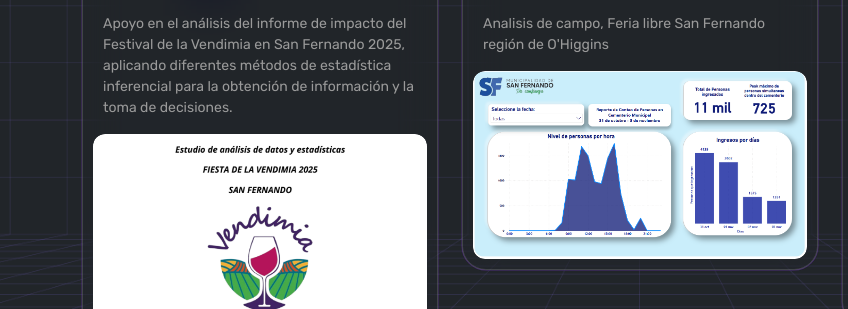
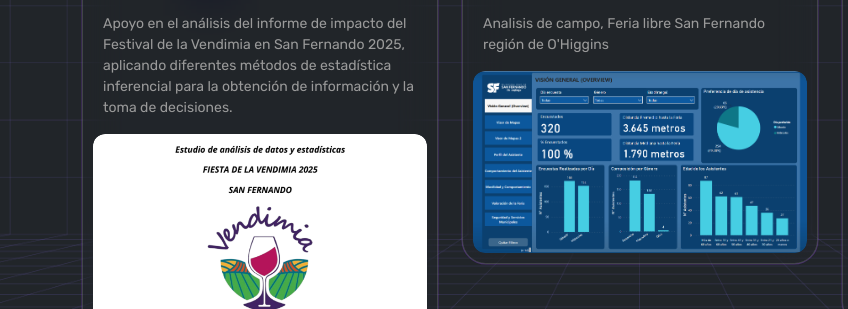
Before and after one commit to KazterING/Mi-Portafolio-Tomas, a website: page index.html in a window 1280 px wide. Shown: the part 4184-4493 px from the top of the page, 0-848 px from the left. Drawn offline with nearby package versions, Linux system fonts and the light colour scheme; some packages are replaced by stand-ins of ours; grey boxes are pictures that could not be loaded; a script that the page names is missing.

Commit message:
Update banner image in index.html

```diff
--- a/index.html
+++ b/index.html
@@ -499,7 +499,7 @@
                             <div class="overlay">
                                 <a href="https://app.powerbi.com/view?r=eyJrIjoiYmM3NDNkNGItMzAxYS00OWY0LThjNDMtZmJiN2Q5OWUyZjRmIiwidCI6ImZiNGY0MjI1LTBkM2QtNDgwYi05ZDIxLTEyNjY0YWU4NDBkMSIsImMiOjR9" class="btn" target="_blank"><i class="bi bi-arrow-up-right-circle-fill"></i></a>
                             </div>
-                            <img src="/assets/images/projects/cementerio.png" class="card-img-top banner" alt="BikeKart Banner">
+                            <img src="/assets/images/projects/Captura de pantalla 2026-05-24 113112.png" class="card-img-top banner" alt="BikeKart Banner">
                         </div>
                     </div>
                 </div>
```
